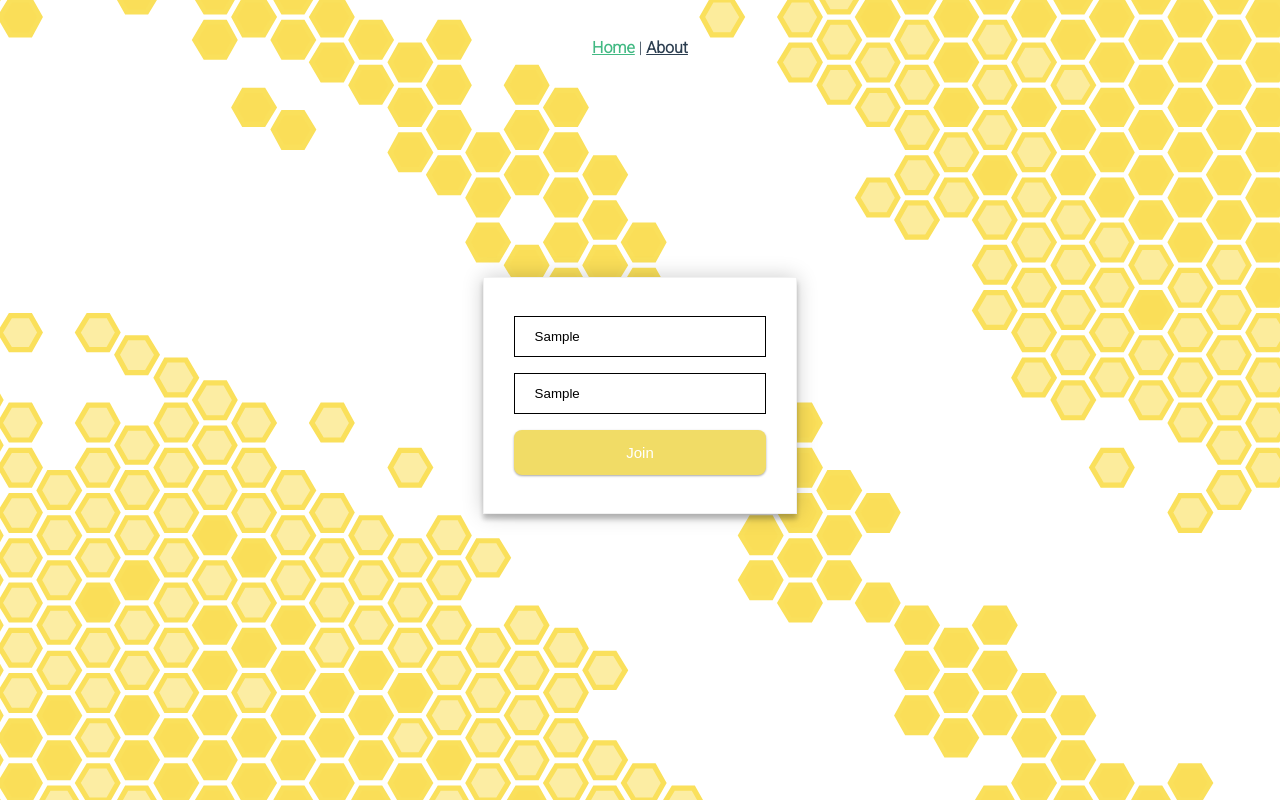
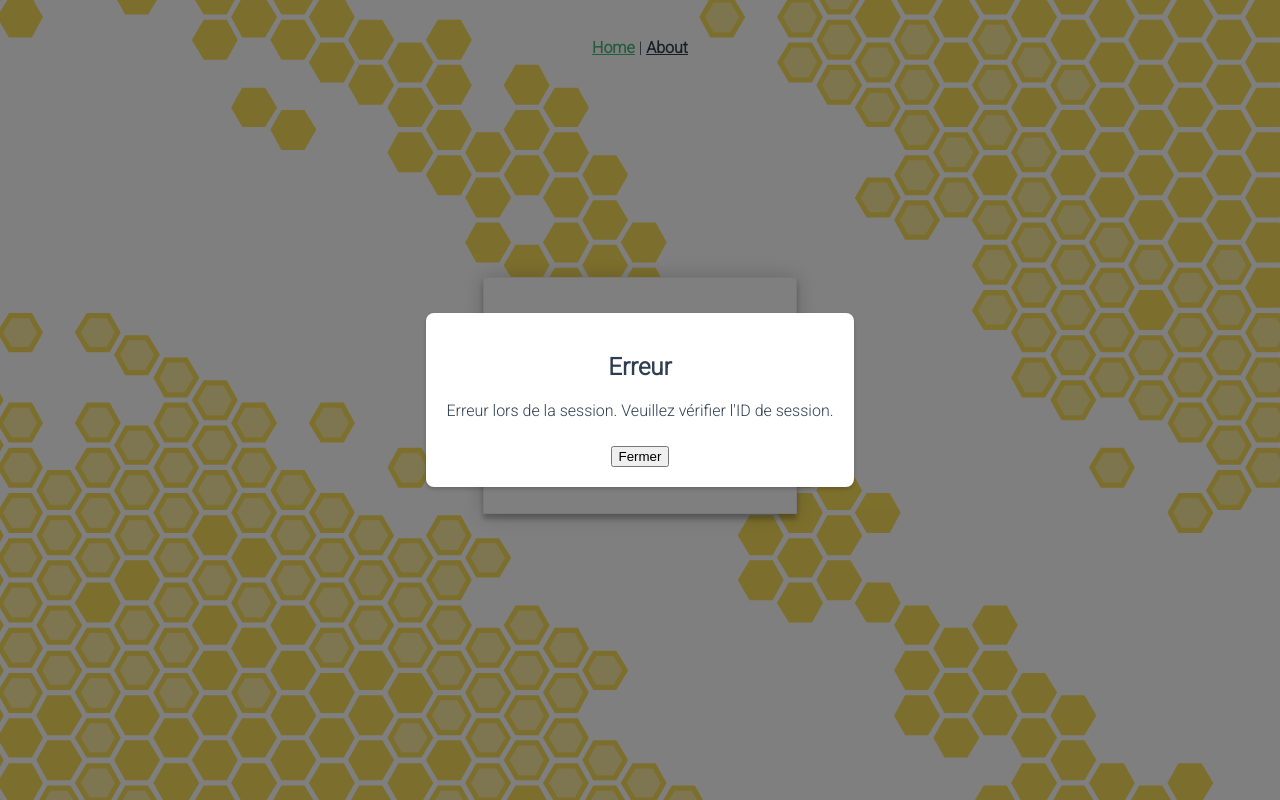
Before and after one commit to MaxHowardBorges/2b-quiz, a Vue app in the folder frontend-vue/: page /#/ in a window 1280 px wide. Both pictures are taken after typing "Sample", "Sample" into the empty fields and a click on the input "Join". Built offline with nearby package versions, Linux system fonts and the light colour scheme; no server answers; the HTML template or start-up script is replaced by a standard one.

Commit message:
#1 Squelette principal : Setting up a pop-up window for error message

```diff
--- /dev/null
+++ b/frontend-vue/src/components/student/ErrorMessageDialog.vue
@@ -0,0 +1,50 @@
+<template>
+  <div class="error-dialog">
+    <div class="dialog-content">
+      <h2>Erreur</h2>
+      <p>{{ errorMessage }}</p>
+      <button @click="closeDialog">Fermer</button>
+    </div>
+  </div>
+</template>
+
+<script>
+  export default {
+    props: {
+      errorMessage: String,
+      onClose: Function,
+    },
+    methods: {
+      closeDialog() {
+        this.onClose();
+      },
+    },
+  };
+</script>
+
+<style scoped>
+  /* Styles pour le dialogue d'erreur */
+  .error-dialog {
+    position: fixed;
+    top: 0;
+    left: 0;
+    width: 100%;
+    height: 100%;
+    background: rgba(0, 0, 0, 0.5);
+    display: flex;
+    justify-content: center;
+    align-items: center;
+  }
+
+  .dialog-content {
+    background: #fff;
+    padding: 20px;
+    border-radius: 8px;
+    box-shadow: 0 2px 4px rgba(0, 0, 0, 0.2);
+    text-align: center;
+  }
+
+  button {
+    margin-top: 10px;
+  }
+</style>
--- a/frontend-vue/src/views/HomeView.vue
+++ b/frontend-vue/src/views/HomeView.vue
@@ -1,5 +1,10 @@
 <template>
   <form @submit.prevent="handleJoinSession">
+    <ErrorMessageDialog
+      v-if="showErrorDialog"
+      :errorMessage="errorMessage"
+      @close="closeErrorDialog"
+    />
     <label id="id" for="id"></label>
     <input
       id="username"
@@ -20,6 +25,7 @@
 <script>
   import { mapActions, mapGetters } from 'vuex';
   import { ref } from 'vue';
+  import ErrorMessageDialog from '@/components/student/ErrorMessageDialog.vue';
 
   export default {
     methods: {
@@ -32,16 +38,28 @@
           await this.$store.dispatch('joinSession', body);
           console.log(this.getSuccess);
           this.$router.push('/waiting-session');
-        } catch (error) {
-          console.error('Error while joining session');
         }
+        catch (error) {
+          console.error('Error while joining session:', error);
+          this.errorMessage = 'Erreur lors de la session. Veuillez vérifier l\'ID de session.';
+          this.showErrorDialog = true;
+        }
+      },
+      closeErrorDialog() {
+        this.showErrorDialog = false;
       },
     },
     data() {
       return {
         idSession: ref(''),
         username: ref(''),
+        showErrorDialog: false,
+        errorMessage: '',
       };
+    },
+
+    components: {
+      ErrorMessageDialog,
     },
   };
 </script>
```
